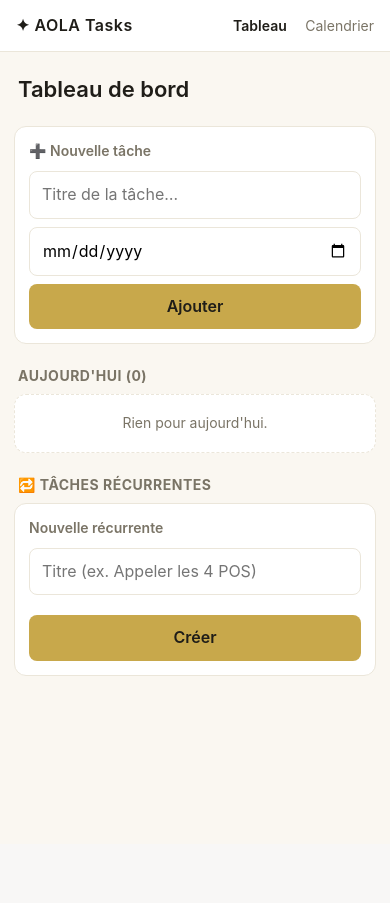
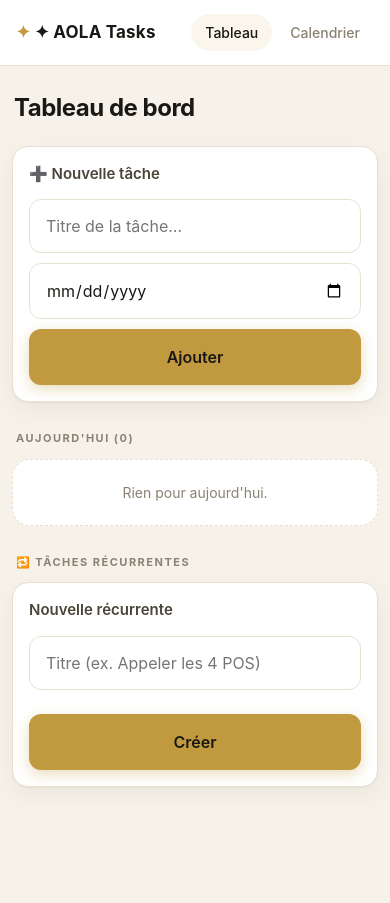
Before and after one commit to mahdibengrine-hub/aola-tasks, a Flask app: template templates/admin.html in a window 390 px wide. Before the commit the page ends 676 px from the top, so only its background shows below. Run offline with Flask 3, Linux system fonts and the light colour scheme; the template is opened without the code that fills it, so the values that code supplies are empty.

Commit message:
UX: design epure, gros boutons mobile, palette doree, ombres douces

```diff
--- a/static/style.css
+++ b/static/style.css
@@ -1,102 +1,159 @@
-/* AOLA Tasks — mobile-first */
+/* AOLA Tasks — design mobile-first, epure */
 :root{
-  --bg:#faf7f1; --ink:#1f1d18; --muted:#7a7466;
-  --gold:#c8a84b; --green:#1d9e75; --red:#c8455f;
-  --card:#fff; --line:#ebe6da; --soft:#fdfcf7;
+  --bg:#f6f2ea;
+  --ink:#1a1814;
+  --ink-soft:#4a4439;
+  --muted:#8a8273;
+  --gold:#c19a3f;
+  --gold-soft:#e8d8a8;
+  --green:#0f9d6a;
+  --red:#d23a5b;
+  --card:#ffffff;
+  --line:#e8e1d1;
+  --soft:#faf6ec;
+  --shadow:0 1px 2px rgba(28,22,12,.04), 0 8px 24px rgba(28,22,12,.05);
 }
-*{box-sizing:border-box}
+*{box-sizing:border-box; -webkit-tap-highlight-color:transparent}
 html,body{margin:0;padding:0;background:var(--bg);color:var(--ink);
-  font-family:-apple-system,BlinkMacSystemFont,"Segoe UI","Helvetica Neue",Arial,sans-serif;
-  font-size:16px;line-height:1.45}
+  font-family:-apple-system,BlinkMacSystemFont,"SF Pro Display","Segoe UI",sans-serif;
+  font-size:16px;line-height:1.5;-webkit-font-smoothing:antialiased}
+button,input,select,textarea{font:inherit;color:inherit}
 a{color:var(--gold);text-decoration:none}
 
+/* ── Topbar ─────────────────────────────────────────── */
 .topbar{display:flex;align-items:center;justify-content:space-between;
-  padding:14px 16px;background:#fff;border-bottom:1px solid var(--line);
-  position:sticky;top:0;z-index:10}
-.brand{font-weight:600;letter-spacing:.5px}
-.topnav a{margin-left:14px;color:var(--muted);font-size:14px}
-.topnav a.active{color:var(--ink);font-weight:600}
+  padding:18px 20px;background:#fff;
+  border-bottom:1px solid var(--line);
+  position:sticky;top:0;z-index:50}
+.brand{font-weight:700;font-size:17px;letter-spacing:.2px}
+.brand::before{content:"✦ ";color:var(--gold)}
+.topnav{display:flex;gap:4px}
+.topnav a{padding:8px 14px;border-radius:999px;color:var(--muted);
+  font-size:14px;font-weight:500;transition:all .15s}
+.topnav a.active{color:var(--ink);background:var(--soft)}
 
-main{max-width:720px;margin:0 auto;padding:14px}
+main{max-width:760px;margin:0 auto;padding:20px 16px 80px}
 
-.hero{padding:8px 4px 16px}
-.hero-title{font-size:22px;font-weight:600}
-.hero-date{color:var(--muted);font-size:13px;text-transform:capitalize;margin-bottom:4px}
+/* ── Hero ───────────────────────────────────────────── */
+.hero{padding:20px 4px 24px}
+.hero-date{color:var(--gold);font-size:13px;font-weight:600;
+  text-transform:uppercase;letter-spacing:1.2px;margin-bottom:6px}
+.hero-title{font-size:28px;font-weight:700;letter-spacing:-.5px;line-height:1.15}
 
-.section-title{font-size:14px;text-transform:uppercase;letter-spacing:.5px;
-  color:var(--muted);margin:22px 0 8px;padding-left:4px}
+/* ── Section title ──────────────────────────────────── */
+.section-title{font-size:11px;text-transform:uppercase;letter-spacing:1.5px;
+  font-weight:700;color:var(--muted);margin:28px 4px 12px;
+  display:flex;align-items:center;gap:8px}
 .section-title.danger{color:var(--red)}
 
-.card{background:var(--card);border:1px solid var(--line);border-radius:12px;
-  padding:14px;margin-bottom:14px}
-.card-h{font-weight:600;margin-bottom:10px;font-size:14px;color:var(--muted)}
+/* ── Cards ──────────────────────────────────────────── */
+.card{background:var(--card);border:1px solid var(--line);border-radius:18px;
+  padding:18px;margin-bottom:16px;box-shadow:var(--shadow)}
+.card-h{font-weight:600;margin-bottom:14px;font-size:15px;color:var(--ink-soft)}
 
-.row{display:flex;gap:8px;flex-wrap:wrap;align-items:center}
-.col{display:flex;flex-direction:column;gap:10px}
+/* ── Inputs ─────────────────────────────────────────── */
+.row{display:flex;gap:10px;flex-wrap:wrap;align-items:center}
+.col{display:flex;flex-direction:column;gap:12px}
 input[type=text], input[type=date], input:not([type]){
-  font:inherit;padding:11px 12px;border:1px solid var(--line);border-radius:8px;
-  background:#fff;flex:1;min-width:120px}
-input[type=date]{min-width:140px}
+  padding:14px 16px;border:1.5px solid var(--line);border-radius:12px;
+  background:#fff;flex:1;min-width:140px;font-size:16px;
+  transition:border-color .15s, box-shadow .15s}
+input[type=text]:focus, input[type=date]:focus, input:not([type]):focus{
+  outline:none;border-color:var(--gold);
+  box-shadow:0 0 0 4px rgba(193,154,63,.12)}
 
-button{font:inherit;cursor:pointer;border:none;border-radius:8px;
-  padding:11px 14px;background:var(--ink);color:#fff}
-.btn-primary{background:var(--gold);color:#1f1d18;font-weight:600}
-.btn-ghost{background:transparent;color:var(--muted);border:1px solid var(--line);padding:8px 12px}
-.btn-danger{background:transparent;color:var(--red);border:1px solid var(--line);padding:8px 12px}
+/* ── Buttons ────────────────────────────────────────── */
+button{cursor:pointer;border:none;border-radius:12px;
+  padding:14px 22px;font-size:15px;font-weight:600;
+  background:var(--ink);color:#fff;transition:transform .1s, opacity .15s}
+button:active{transform:scale(.97)}
+.btn-primary{background:var(--gold);color:#1a1814;
+  box-shadow:0 4px 14px rgba(193,154,63,.35)}
+.btn-primary:hover{background:#b08d34}
+.btn-ghost{background:#fff;color:var(--ink-soft);border:1.5px solid var(--line);padding:10px 16px;font-weight:500}
+.btn-ghost:hover{background:var(--soft)}
+.btn-danger{background:transparent;color:var(--red);border:1.5px solid #f5d4dc;padding:10px 16px;font-weight:500}
+.btn-danger:hover{background:#fde9ee}
 
+/* ── Day picker (recurring) ─────────────────────────── */
 .daypicker{display:flex;gap:6px;flex-wrap:wrap}
-.daypicker label{padding:8px 10px;border:1px solid var(--line);border-radius:8px;
-  font-size:13px;cursor:pointer;background:#fff}
-.daypicker input{margin-right:4px}
+.daypicker label{padding:10px 14px;border:1.5px solid var(--line);border-radius:10px;
+  font-size:13px;font-weight:500;cursor:pointer;background:#fff;
+  user-select:none;transition:all .12s}
+.daypicker label:has(input:checked){background:var(--ink);color:#fff;border-color:var(--ink)}
+.daypicker input{display:none}
 
-.tasks{list-style:none;padding:0;margin:0;display:flex;flex-direction:column;gap:8px}
-.task{display:flex;gap:12px;align-items:flex-start;
-  background:var(--card);border:1px solid var(--line);border-radius:12px;
-  padding:12px}
-.task.muted{opacity:.55}
-.task.late{border-color:var(--red)}
+/* ── Task list ──────────────────────────────────────── */
+.tasks{list-style:none;padding:0;margin:0;display:flex;flex-direction:column;gap:10px}
+.task{display:flex;gap:14px;align-items:flex-start;
+  background:var(--card);border:1px solid var(--line);border-radius:16px;
+  padding:16px;box-shadow:var(--shadow);transition:transform .1s}
+.task.muted{opacity:.5}
+.task.late{border-color:#f5c2cd;background:#fffafb}
 .task-body{flex:1;min-width:0}
-.task-title{font-weight:500;word-break:break-word}
-.task-title.strike{text-decoration:line-through;color:var(--muted)}
-.task-meta{font-size:12px;color:var(--muted);margin-top:2px}
+.task-title{font-weight:600;font-size:16px;word-break:break-word;line-height:1.35}
+.task-title.strike{text-decoration:line-through;color:var(--muted);font-weight:500}
+.task-meta{font-size:13px;color:var(--muted);margin-top:4px}
 .task-actions{display:flex;gap:6px;align-items:center}
-.badge{display:inline-block;font-size:11px;color:var(--muted);
-  background:var(--soft);border:1px solid var(--line);border-radius:6px;
-  padding:1px 6px;margin-left:6px}
+.badge{display:inline-block;font-size:11px;font-weight:600;color:var(--gold);
+  background:var(--soft);border-radius:999px;
+  padding:3px 9px;margin-left:6px;text-transform:uppercase;letter-spacing:.5px}
 
-.check{width:44px;height:44px;border-radius:12px;background:var(--soft);
-  border:1px solid var(--line);color:var(--ink);font-size:22px;
-  display:flex;align-items:center;justify-content:center;padding:0}
-.check.checked{background:#eaf6f0;border-color:#bfe3d0}
+/* Big check button — main employee action */
+.check{width:52px;height:52px;border-radius:14px;background:var(--soft);
+  border:2px solid var(--line);color:var(--ink);font-size:24px;
+  display:flex;align-items:center;justify-content:center;padding:0;
+  flex-shrink:0;font-weight:600}
+.check:hover{background:var(--gold-soft);border-color:var(--gold)}
+.check.checked{background:#e6f7ee;border-color:#9ee0bc;color:var(--green)}
 
-details summary{cursor:pointer;list-style:none}
+details summary{cursor:pointer;list-style:none;padding:2px 0}
 details summary::-webkit-details-marker{display:none}
+details[open] summary{margin-bottom:8px}
 
-.empty{padding:30px 14px;text-align:center;color:var(--muted);
-  background:var(--card);border:1px dashed var(--line);border-radius:12px}
-.empty.soft{padding:18px;font-size:14px}
+/* ── Empty states ───────────────────────────────────── */
+.empty{padding:40px 20px;text-align:center;color:var(--muted);
+  background:var(--card);border:1.5px dashed var(--line);border-radius:18px;
+  font-size:15px}
+.empty.soft{padding:22px;font-size:14px}
 
-/* Calendrier */
-.cal{background:var(--card);border:1px solid var(--line);border-radius:12px;overflow:hidden}
+/* ── Calendrier ─────────────────────────────────────── */
+.cal{background:var(--card);border:1px solid var(--line);
+  border-radius:18px;overflow:hidden;box-shadow:var(--shadow)}
 .cal-head{display:grid;grid-template-columns:repeat(7,1fr);
   background:var(--soft);border-bottom:1px solid var(--line);
-  font-size:12px;color:var(--muted);text-align:center;padding:8px 0}
+  font-size:11px;font-weight:700;color:var(--muted);text-align:center;
+  padding:10px 0;text-transform:uppercase;letter-spacing:1px}
 .cal-row{display:grid;grid-template-columns:repeat(7,1fr);border-bottom:1px solid var(--line)}
 .cal-row:last-child{border-bottom:none}
-.cal-cell{min-height:74px;padding:6px;border-right:1px solid var(--line);font-size:12px}
+.cal-cell{min-height:88px;padding:8px;border-right:1px solid var(--line);font-size:12px}
 .cal-cell:last-child{border-right:none}
-.cal-cell.today{background:#fffbe8}
-.cal-cell.past{opacity:.5}
-.cal-date{font-weight:600;color:var(--muted);font-size:11px;margin-bottom:4px}
-.cal-task{background:var(--gold);color:#1f1d18;border-radius:5px;padding:2px 5px;
-  margin-bottom:3px;overflow:hidden;text-overflow:ellipsis;white-space:nowrap}
-.cal-task.done{background:#eaf6f0;color:var(--muted);text-decoration:line-through}
+.cal-cell.today{background:#fff8e1}
+.cal-cell.past{opacity:.45}
+.cal-date{font-weight:700;color:var(--ink-soft);font-size:13px;margin-bottom:5px}
+.cal-cell.today .cal-date{color:var(--gold)}
+.cal-task{background:var(--gold);color:#1a1814;border-radius:6px;padding:3px 6px;
+  margin-bottom:3px;overflow:hidden;text-overflow:ellipsis;white-space:nowrap;
+  font-weight:500;font-size:11px}
+.cal-task.done{background:#e6f7ee;color:var(--muted);text-decoration:line-through}
 
-/* Mobile spacing tweaks */
+/* ── Mobile ─────────────────────────────────────────── */
 @media (max-width:560px){
+  .topbar{padding:14px 16px}
+  .hero{padding:14px 2px 18px}
+  .hero-title{font-size:24px}
+  main{padding:14px 12px 100px}
+  .card{padding:16px;border-radius:16px}
+  .task{padding:14px}
   .row{flex-direction:column;align-items:stretch}
   input[type=text], input[type=date], input:not([type]){width:100%}
+  button{width:100%;padding:16px 20px;font-size:16px}
+  .btn-ghost, .btn-danger{padding:12px 18px;font-size:14px}
   .task-actions{flex-direction:column}
-  .cal-cell{min-height:56px;font-size:11px}
-  .cal-task{font-size:10px;padding:1px 3px}
+  .cal-cell{min-height:62px;padding:5px;font-size:11px}
+  .cal-task{font-size:10px;padding:2px 4px}
+  .check{width:48px;height:48px}
 }
+
+/* Tiny touch */
+::selection{background:var(--gold-soft);color:var(--ink)}
```
